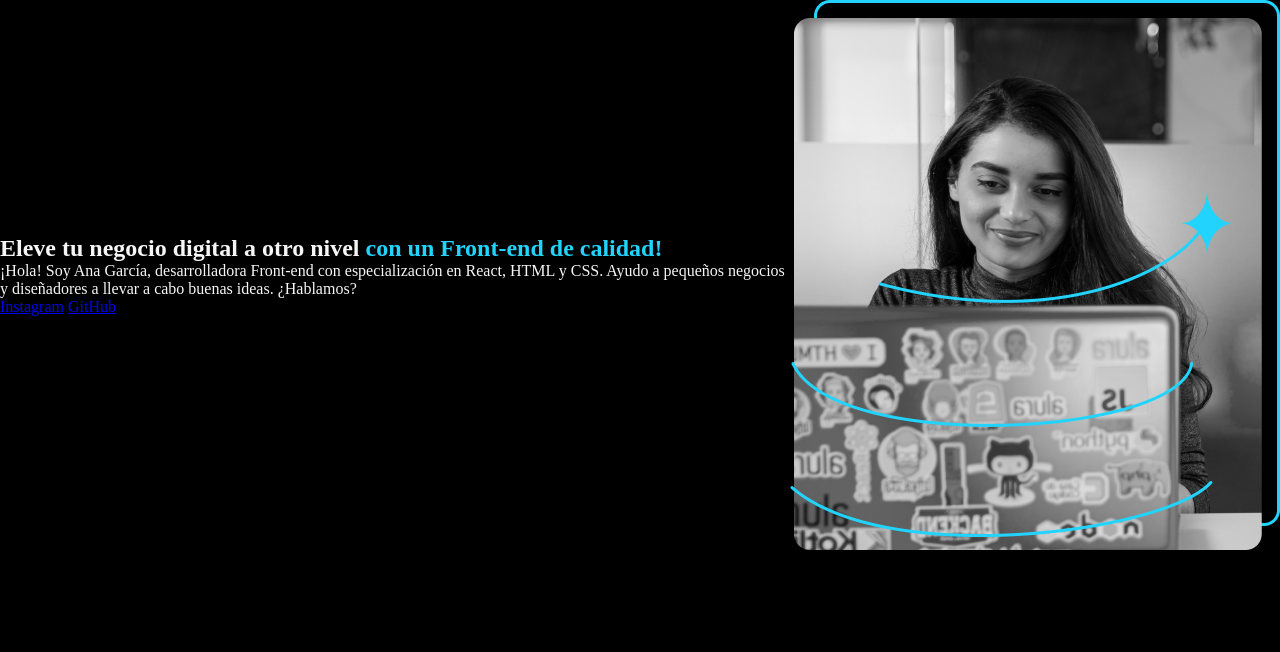
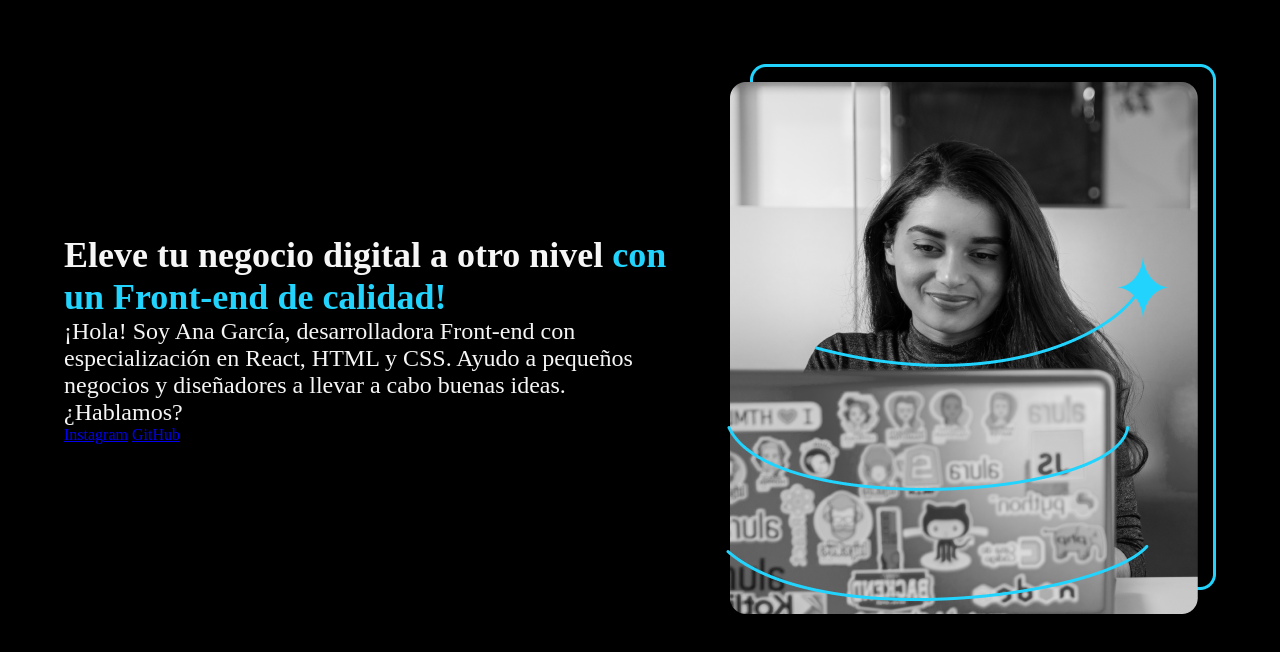
Before and after one commit to xaviac/HTML_y_CSS_Alura_01_al_04, a plain HTML site: page Portafolio/index.html in a window 1280 px wide. Drawn offline with Linux system fonts and the light colour scheme.

Commit message:
Refactor la sección de presentación en index.html y agregar estilos en style.css para mejorar la disposición y legibilidad del contenido

```diff
--- a/Portafolio/index.html
+++ b/Portafolio/index.html
@@ -11,9 +11,9 @@
 
     </header>
     <main class="presentacion">
-        <section>
-            <h1>Eleve tu negocio digital a otro nivel <strong class="titulo-destaque">con un Front-end de calidad!</strong></h1>
-            <p>
+        <section class="presentacion__contenido">
+            <h1 class="presentacion__contenido__titulo">Eleve tu negocio digital a otro nivel <strong class="titulo-destaque">con un Front-end de calidad!</strong></h1>
+            <p class="presentacion__contenido__texto">
                 ¡Hola! Soy Ana García, desarrolladora Front-end
                 con especialización en React, HTML y CSS. Ayudo
                 a pequeños negocios y diseñadores a llevar
--- a/Portafolio/style.css
+++ b/Portafolio/style.css
@@ -18,4 +18,18 @@ body {
 .presentacion {
     display: flex;
     align-items: center;
+    margin: 5%;
+    justify-content: space-between;
 }
+
+.presentacion__contenido{
+    width: 615px;
+}
+
+.presentacion__contenido__titulo {
+    font-size: 36px;
+}
+
+.presentacion__contenido__texto {
+    font-size: 24px;
+}
```
